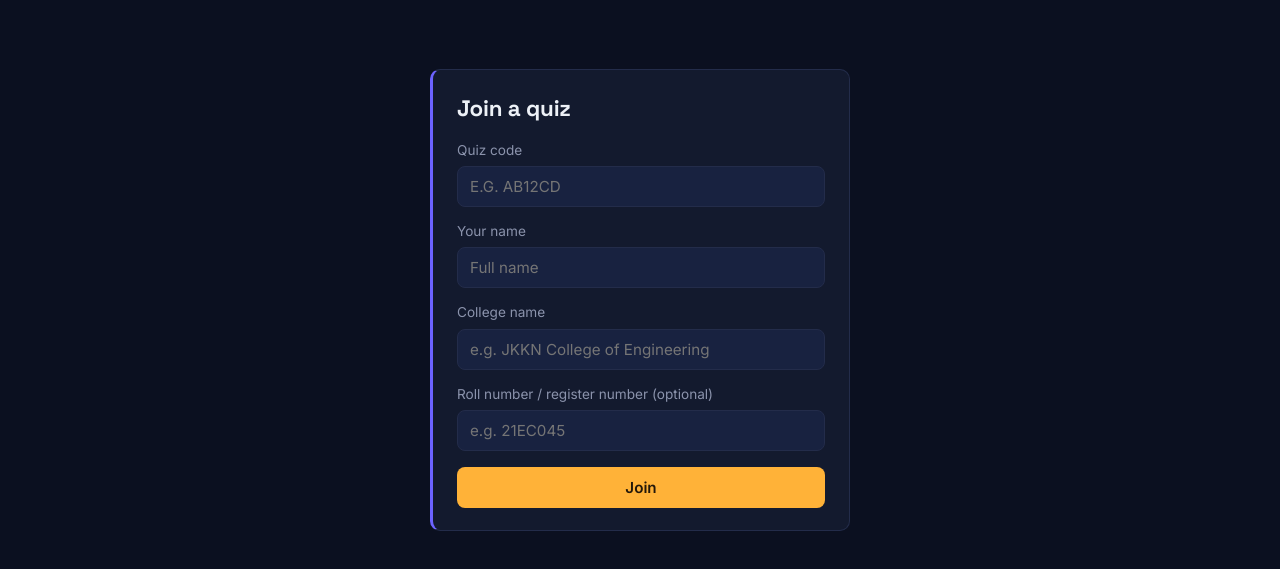
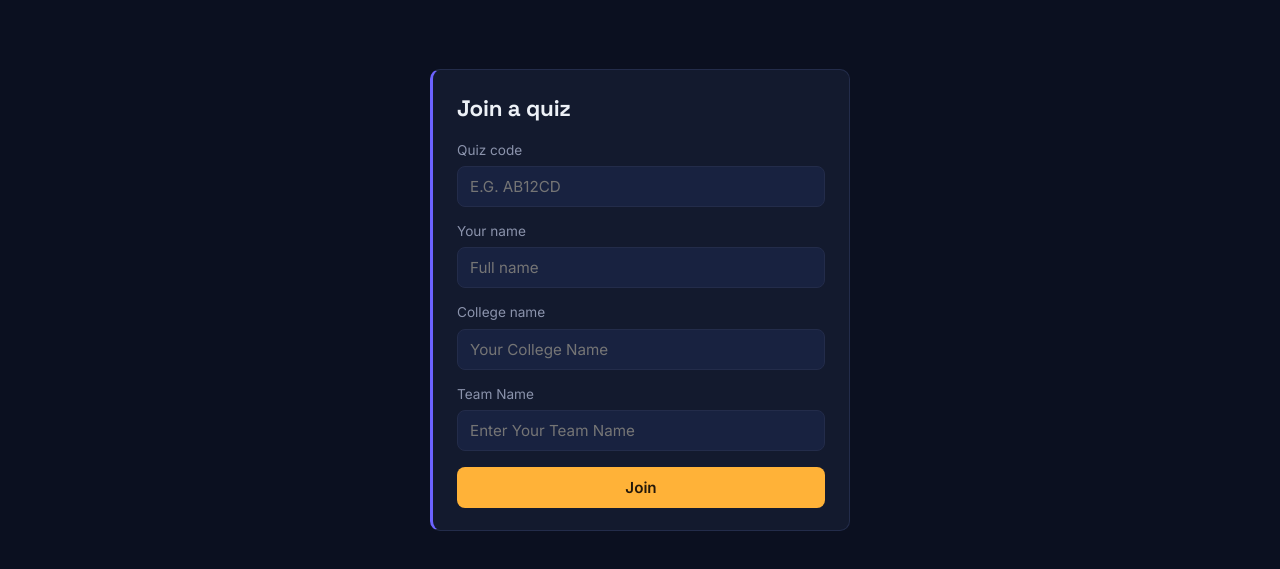
Before and after one commit to yoges-2907/Quiz_symposium_website, a website: page public/student.html in a window 1280 px wide. Shown: the part 69-638 px from the top of the page. Drawn offline with nearby package versions, Linux system fonts and the light colour scheme.

Commit message:
Update college and roll number input fields

```diff
--- a/public/student.html
+++ b/public/student.html
@@ -22,9 +22,9 @@
         <label for="j-name">Your name</label>
         <input type="text" id="j-name" placeholder="Full name">
         <label for="j-college">College name</label>
-        <input type="text" id="j-college" placeholder="e.g. JKKN College of Engineering">
-        <label for="j-roll">Roll number / register number (optional)</label>
-        <input type="text" id="j-roll" placeholder="e.g. 21EC045">
+        <input type="text" id="j-college" placeholder="Your College Name">
+        <label for="j-roll">Team Name</label>
+        <input type="text" id="j-roll" placeholder="Enter Your Team Name">
         <div id="j-error" class="muted" style="color: var(--danger); display:none; margin-top: 8px;"></div>
         <button class="btn block gold" style="margin-top:16px;" onclick="handleJoin()">Join</button>
       </div>
```
